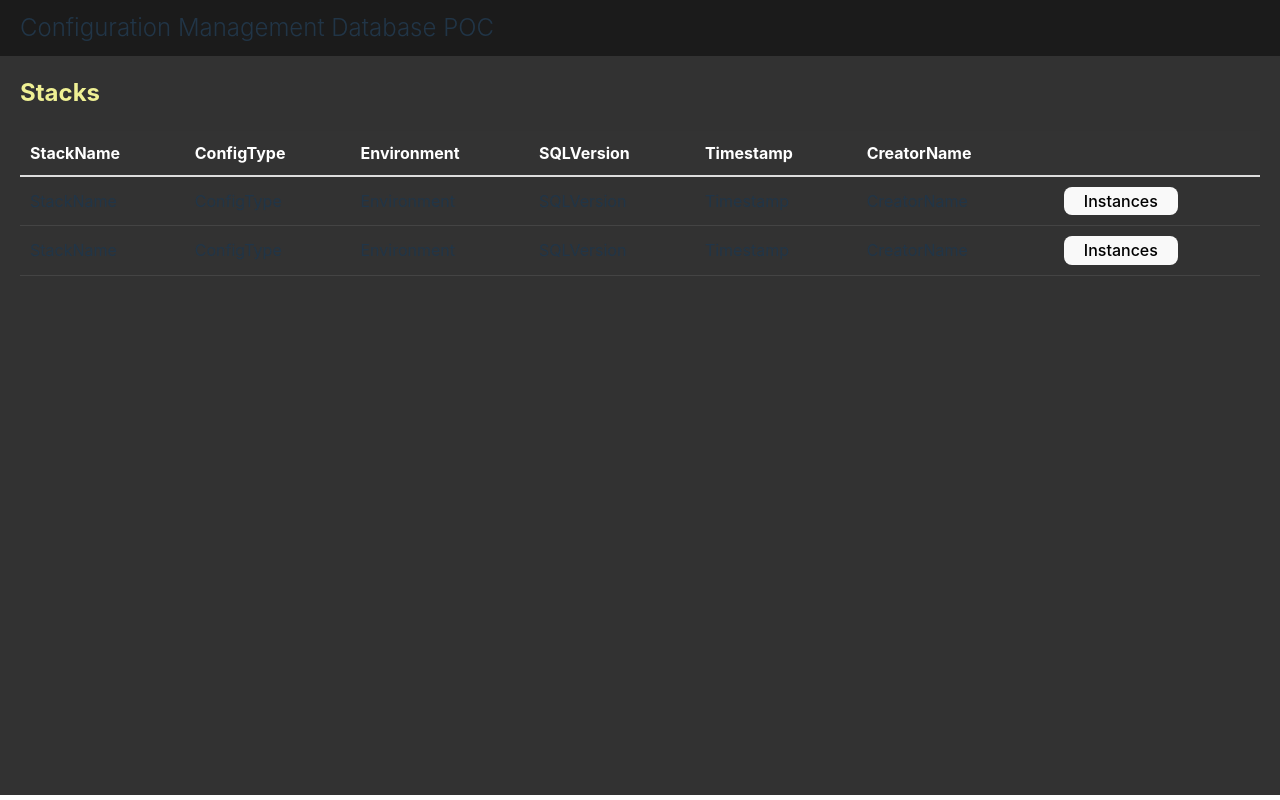
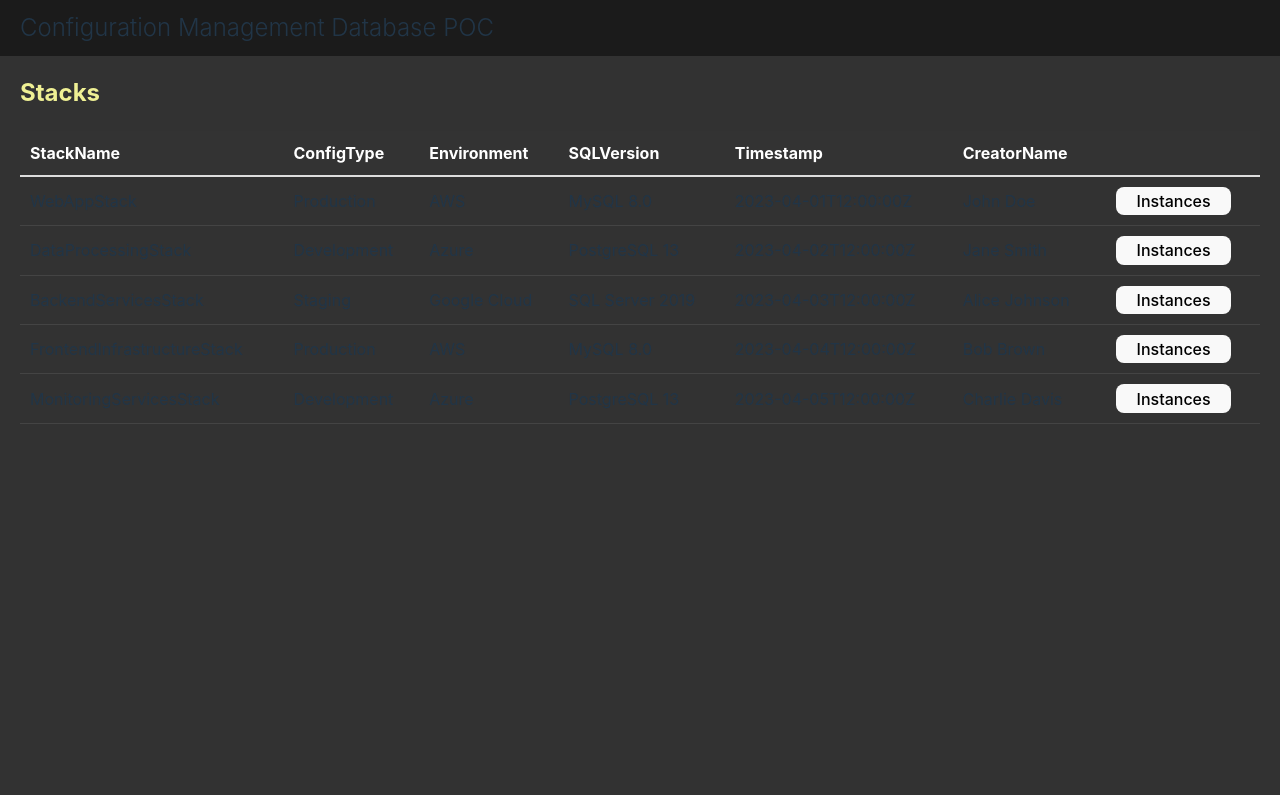
Before and after one commit to carolemonteloyola/cmdb-poc, a React (Vite) app: page / in a window 1280 px wide. Built offline with nearby package versions, Linux system fonts and the light colour scheme.

Commit message:
feat: displayed stacks from json

```diff
--- a/src/App.jsx
+++ b/src/App.jsx
@@ -1,7 +1,7 @@
 import "./App.css";
 
-import Instances from "./Instances";
-import Stacks from "./Stacks";
+import Instances from "./components/Instances";
+import StacksList from "./components/StacksList";
 import { useState } from "react";
 
 function App() {
@@ -21,7 +21,7 @@ function App() {
       </nav>
 
       <div className="container">
-        <Stacks handleClick={handleClick} />
+        <StacksList handleClick={handleClick} />
         {showInstances && <Instances closeInstance={closeInstance} />}
       </div>
     </>
--- a/src/Stacks.jsx
+++ /dev/null
@@ -1,53 +0,0 @@
-import PropTypes from "prop-types";
-
-const Stacks = ({ handleClick }) => {
-  return (
-    <div className="panel panel-stacks">
-      <h2>Stacks</h2>
-
-      <table>
-        <thead>
-          <tr>
-            <th>StackName</th>
-            <th>ConfigType</th>
-            <th>Environment</th>
-            <th>SQLVersion</th>
-            <th>Timestamp</th>
-            <th>CreatorName</th>
-            <th></th>
-          </tr>
-        </thead>
-        <tbody>
-          <tr>
-            <td>StackName</td>
-            <td>ConfigType</td>
-            <td>Environment</td>
-            <td>SQLVersion</td>
-            <td>Timestamp</td>
-            <td>CreatorName</td>
-            <td>
-              <button onClick={handleClick}>Instances</button>
-            </td>
-          </tr>
-          <tr>
-            <td>StackName</td>
-            <td>ConfigType</td>
-            <td>Environment</td>
-            <td>SQLVersion</td>
-            <td>Timestamp</td>
-            <td>CreatorName</td>
-            <td>
-              <button onClick={handleClick}>Instances</button>
-            </td>
-          </tr>
-        </tbody>
-      </table>
-    </div>
-  );
-};
-
-Stacks.propTypes = {
-  handleClick: PropTypes.func.isRequired,
-};
-
-export default Stacks;
--- /dev/null
+++ b/src/components/StacksList.jsx
@@ -0,0 +1,56 @@
+import { useEffect, useState } from "react";
+
+import PropTypes from "prop-types";
+import stacksData from "../data/stacks.json";
+
+const StacksList = ({ handleClick }) => {
+  /*const [stacks, setStacks] = useState([]);
+
+   useEffect(() => {
+    fetch(stacksData)
+      .then((response) => response.json())
+      .then((data) => setStacks(data))
+      .catch((error) => console.error("Error fetching data:", error));
+  }); */
+
+  return (
+    <div className="panel panel-stacks">
+      <h2>Stacks</h2>
+
+      <table>
+        <thead>
+          <tr>
+            <th>StackName</th>
+            <th>ConfigType</th>
+            <th>Environment</th>
+            <th>SQLVersion</th>
+            <th>Timestamp</th>
+            <th>CreatorName</th>
+            <th></th>
+          </tr>
+        </thead>
+        <tbody>
+          {stacksData.map((stack) => (
+            <tr key={stack.id}>
+              <td>{stack.StackName}</td>
+              <td>{stack.ConfigType}</td>
+              <td>{stack.Environment}</td>
+              <td>{stack.SQLVersion}</td>
+              <td>{stack.Timestamp}</td>
+              <td>{stack.CreatorName}</td>
+              <td>
+                <button onClick={handleClick}>Instances</button>
+              </td>
+            </tr>
+          ))}
+        </tbody>
+      </table>
+    </div>
+  );
+};
+
+StacksList.propTypes = {
+  handleClick: PropTypes.func.isRequired,
+};
+
+export default StacksList;
--- a/src/stacks.json
+++ b/src/data/stacks.json
@@ -1,5 +1,6 @@
 [
   {
+    "id": "1",
     "StackName": "WebAppStack",
     "ConfigType": "Production",
     "Environment": "AWS",
@@ -8,6 +9,7 @@
     "CreatorName": "John Doe"
   },
   {
+    "id": "2",
     "StackName": "DataProcessingStack",
     "ConfigType": "Development",
     "Environment": "Azure",
@@ -16,6 +18,7 @@
     "CreatorName": "Jane Smith"
   },
   {
+    "id": "3",
     "StackName": "BackendServicesStack",
     "ConfigType": "Staging",
     "Environment": "Google Cloud",
@@ -24,6 +27,7 @@
     "CreatorName": "Alice Johnson"
   },
   {
+    "id": "4",
     "StackName": "FrontendInfrastructureStack",
     "ConfigType": "Production",
     "Environment": "AWS",
@@ -32,6 +36,7 @@
     "CreatorName": "Bob Brown"
   },
   {
+    "id": "5",
     "StackName": "MonitoringServicesStack",
     "ConfigType": "Development",
     "Environment": "Azure",
```
Also changed, not shown: src/components/Instances.jsx (renamed from src/Instances.jsx), src/data/instances.json (renamed from src/instances.json).
